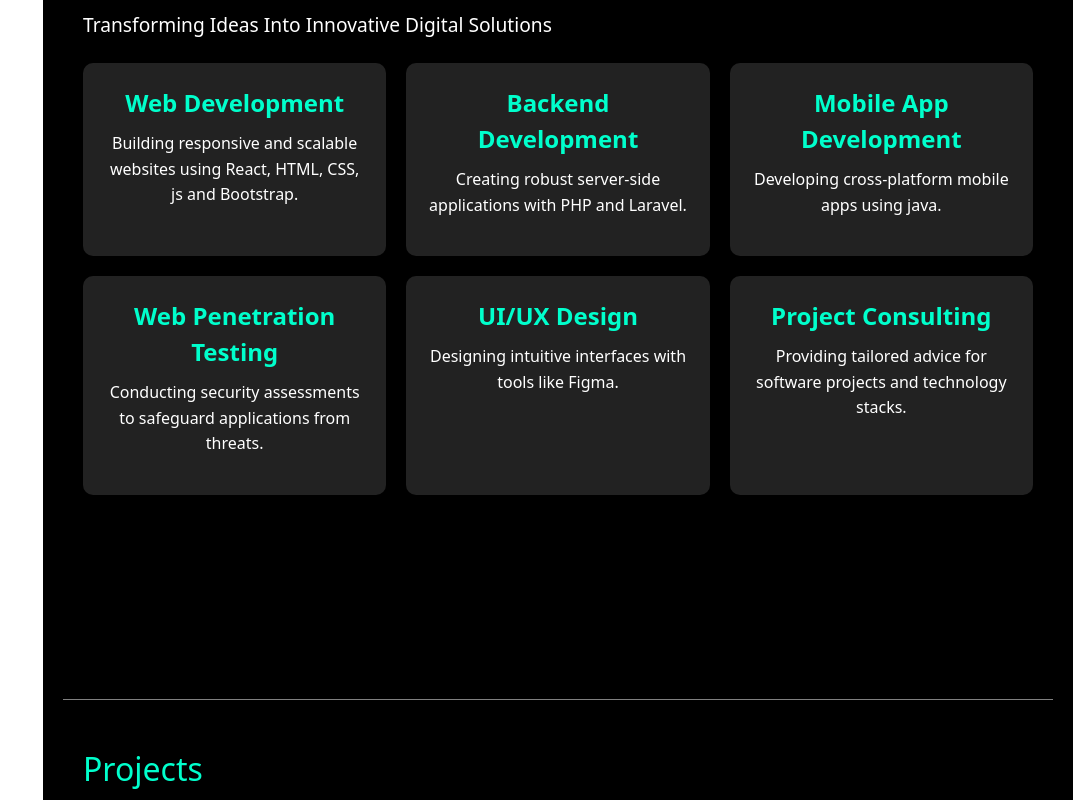
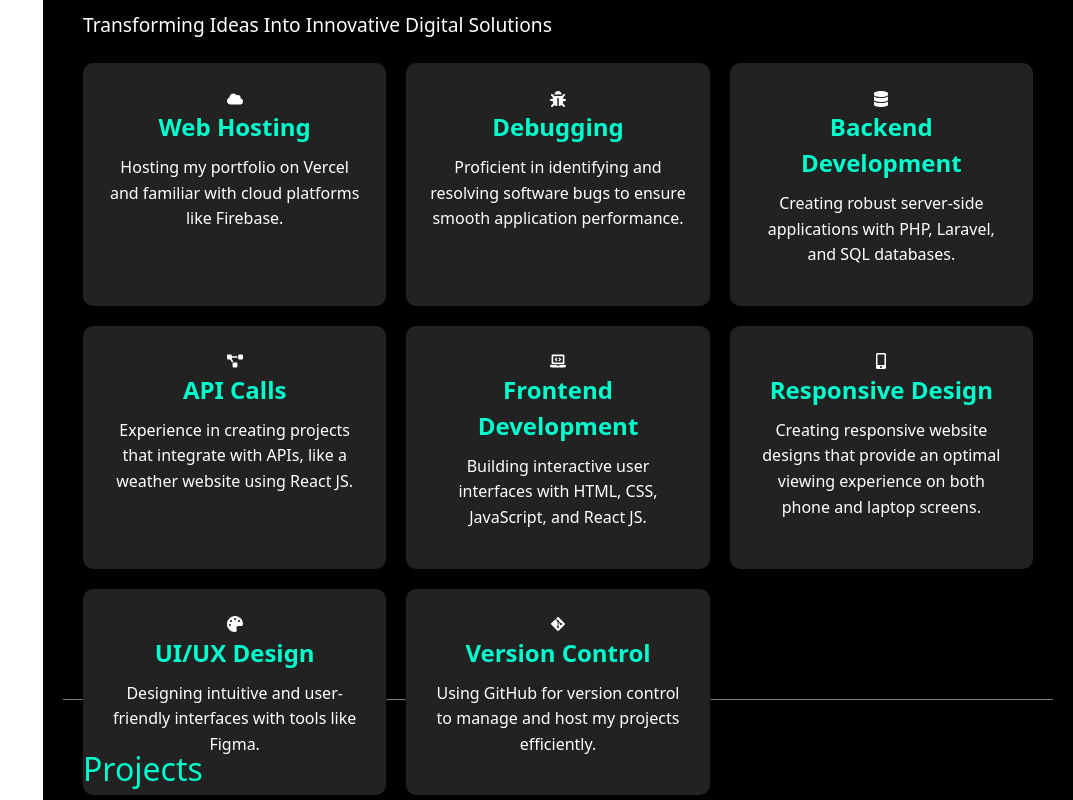
Before and after one commit to Yuikamaa1/react_portfoilio2_latest, a React (Create React App) app: page / in a window 1280 px wide. Shown: the part 1720-2520 px from the top of the page, without its empty margins (207-1280 px from the left). Built offline with nearby package versions, Linux system fonts and the light colour scheme.

Commit message:
Update Home.js

```diff
--- a/src/components/Home/Home.js
+++ b/src/components/Home/Home.js
@@ -1,6 +1,8 @@
 import React from "react";
 import "./Home.css";
 
+// Assuming you have a folder named 'assets' in your src directory with the icon files
+import { FaLaptopCode, FaBug, FaDatabase, FaCloud, FaMobileAlt, FaPalette, FaProjectDiagram, FaGitAlt } from 'react-icons/fa';
 
 function Home() {
   return (
@@ -43,28 +45,44 @@ function Home() {
         <p>Transforming Ideas Into Innovative Digital Solutions</p>
         <div className="skills-grid">
           <div className="skill-card">
-      <strong>Web Development</strong>
-      <p>Building responsive and scalable websites using React, HTML, CSS, js and Bootstrap.</p>
+            <FaCloud className="skill-icon" />
+            <strong>Web Hosting</strong>
+            <p>Hosting my portfolio on Vercel and familiar with cloud platforms like Firebase.</p>
           </div>
           <div className="skill-card">
-      <strong>Backend Development</strong>
-      <p>Creating robust server-side applications with PHP and Laravel.</p>
+            <FaBug className="skill-icon" />
+            <strong>Debugging</strong>
+            <p>Proficient in identifying and resolving software bugs to ensure smooth application performance.</p>
           </div>
           <div className="skill-card">
-      <strong>Mobile App Development</strong>
-      <p>Developing cross-platform mobile apps using java.</p>
+            <FaDatabase className="skill-icon" />
+            <strong>Backend Development</strong>
+            <p>Creating robust server-side applications with PHP, Laravel, and SQL databases.</p>
           </div>
           <div className="skill-card">
-      <strong>Web Penetration Testing</strong>
-      <p>Conducting security assessments to safeguard applications from threats.</p>
+            <FaProjectDiagram className="skill-icon" />
+            <strong>API Calls</strong>
+            <p>Experience in creating projects that integrate with APIs, like a weather website using React JS.</p>
           </div>
           <div className="skill-card">
-      <strong>UI/UX Design</strong>
-      <p>Designing intuitive interfaces with tools like Figma.</p>
+            <FaLaptopCode className="skill-icon" />
+            <strong>Frontend Development</strong>
+            <p>Building interactive user interfaces with HTML, CSS, JavaScript, and React JS.</p>
           </div>
           <div className="skill-card">
-      <strong>Project Consulting</strong>
-      <p>Providing tailored advice for software projects and technology stacks.</p>
+            <FaMobileAlt className="skill-icon" />
+            <strong>Responsive Design</strong>
+            <p>Creating responsive website designs that provide an optimal viewing experience on both phone and laptop screens.</p>
+          </div>
+          <div className="skill-card">
+            <FaPalette className="skill-icon" />
+            <strong>UI/UX Design</strong>
+            <p>Designing intuitive and user-friendly interfaces with tools like Figma.</p>
+          </div>
+          <div className="skill-card">
+            <FaGitAlt className="skill-icon" />
+            <strong>Version Control</strong>
+            <p>Using GitHub for version control to manage and host my projects efficiently.</p>
           </div>
         </div>
       </section>
```
Lines whose indentation alone changed are shown as unchanged.
